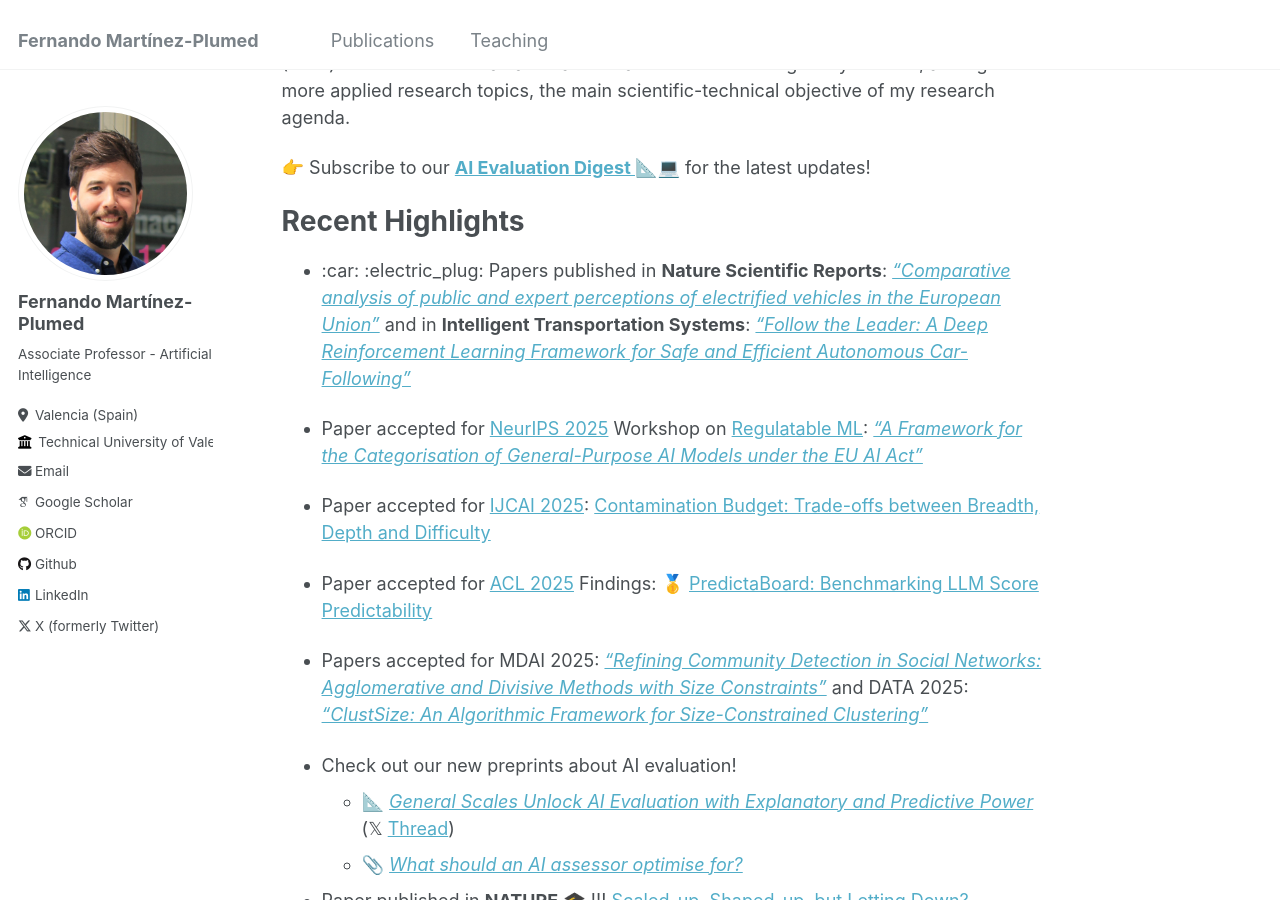
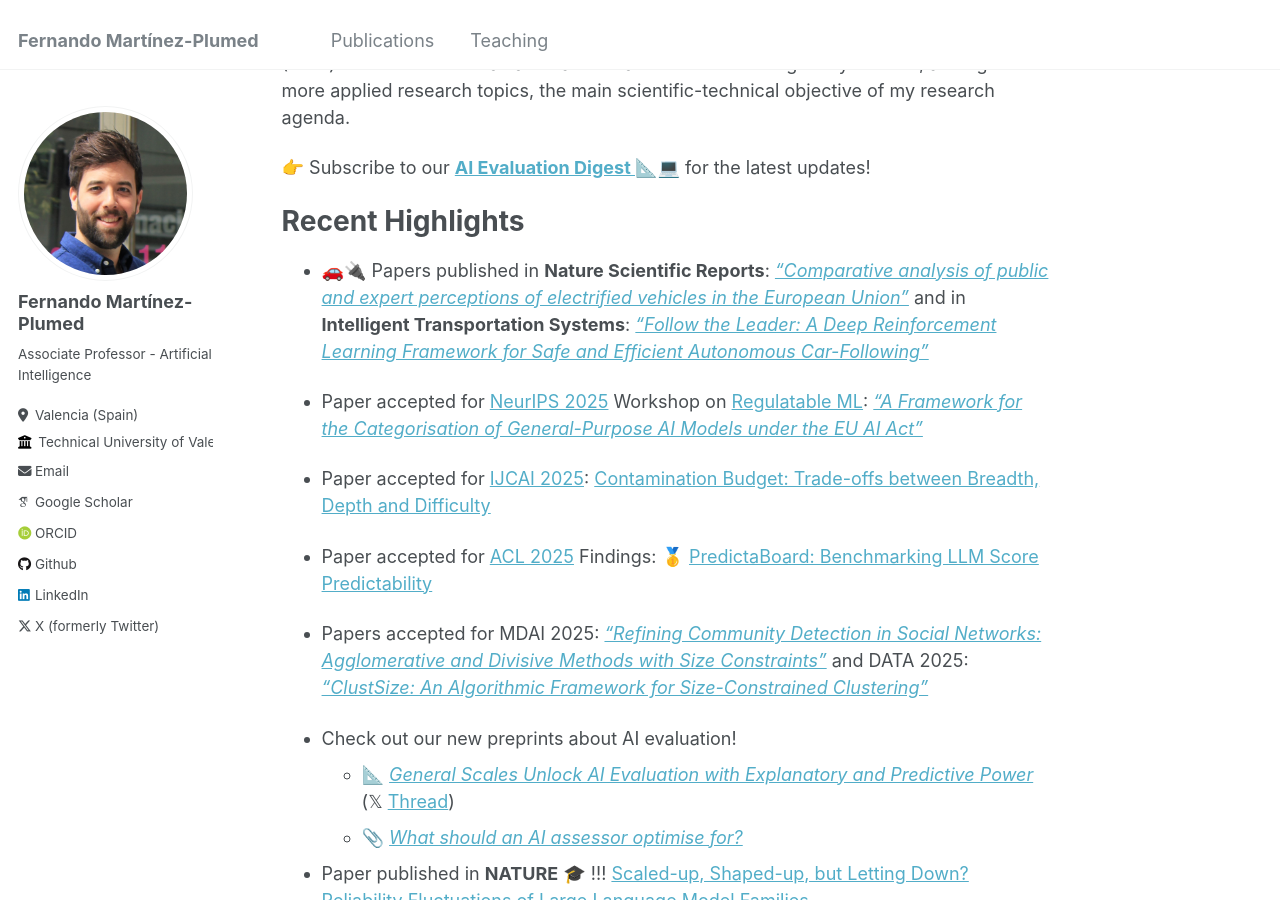
Before and after one commit to nandomp/nandomp.github.io, a Jekyll site: the page built from _pages/about.md, in a window 1280 px wide and 900 px high, scrolled down 313 px. Built offline with Jekyll 4.4.1, drawn with Linux system fonts in a browser that asks for light colours; some web fonts are replaced; part of the change alters nothing that is shown.

Commit message:
Update about.md

```diff
--- a/_pages/about.md
+++ b/_pages/about.md
@@ -16,7 +16,7 @@ Associate Professor at the Technical University of Valencia ([UPV](http://www.up
 Recent Highlights
 ======
 
-* :car: :electric_plug: Papers published in **Nature Scientific Reports**: [*"Comparative analysis of public and expert perceptions of electrified vehicles in the European Union"*](https://www.nature.com/articles/s41598-025-06071-0) and in **Intelligent Transportation Systems**: [*"Follow the Leader: A Deep Reinforcement Learning Framework for Safe and Efficient Autonomous Car-Following"*]()
+* 🚗🔌 Papers published in **Nature Scientific Reports**: [*"Comparative analysis of public and expert perceptions of electrified vehicles in the European Union"*](https://www.nature.com/articles/s41598-025-06071-0) and in **Intelligent Transportation Systems**: [*"Follow the Leader: A Deep Reinforcement Learning Framework for Safe and Efficient Autonomous Car-Following"*]()
 
 * Paper accepted for [NeurIPS 2025](https://neurips.cc/) Workshop on [Regulatable ML](https://regulatableml.github.io/#overview): [*"A Framework for the Categorisation of General-Purpose AI Models under the EU AI Act"*](https://openreview.net/forum?id=uE33aEsyX1)
 
```
